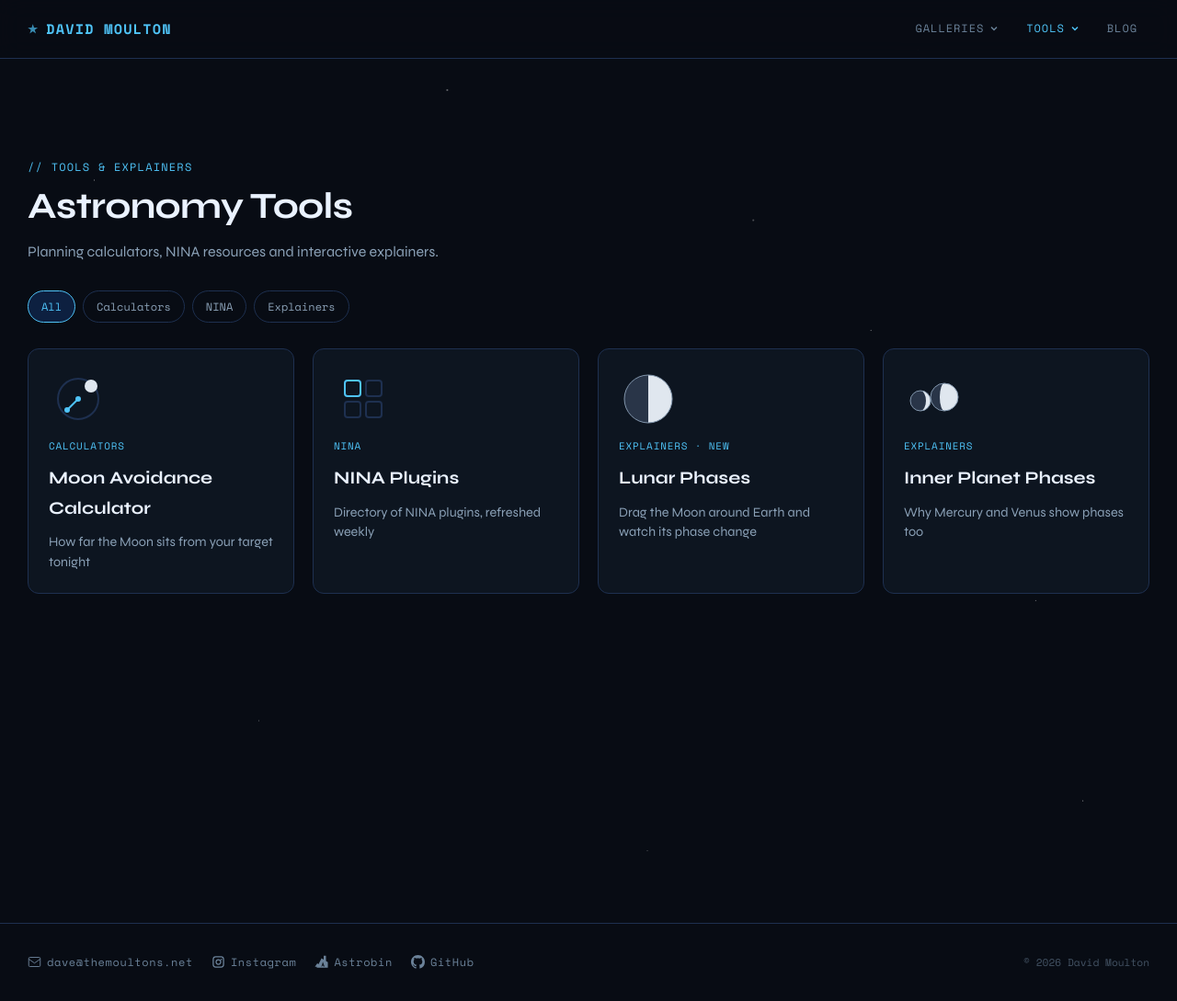
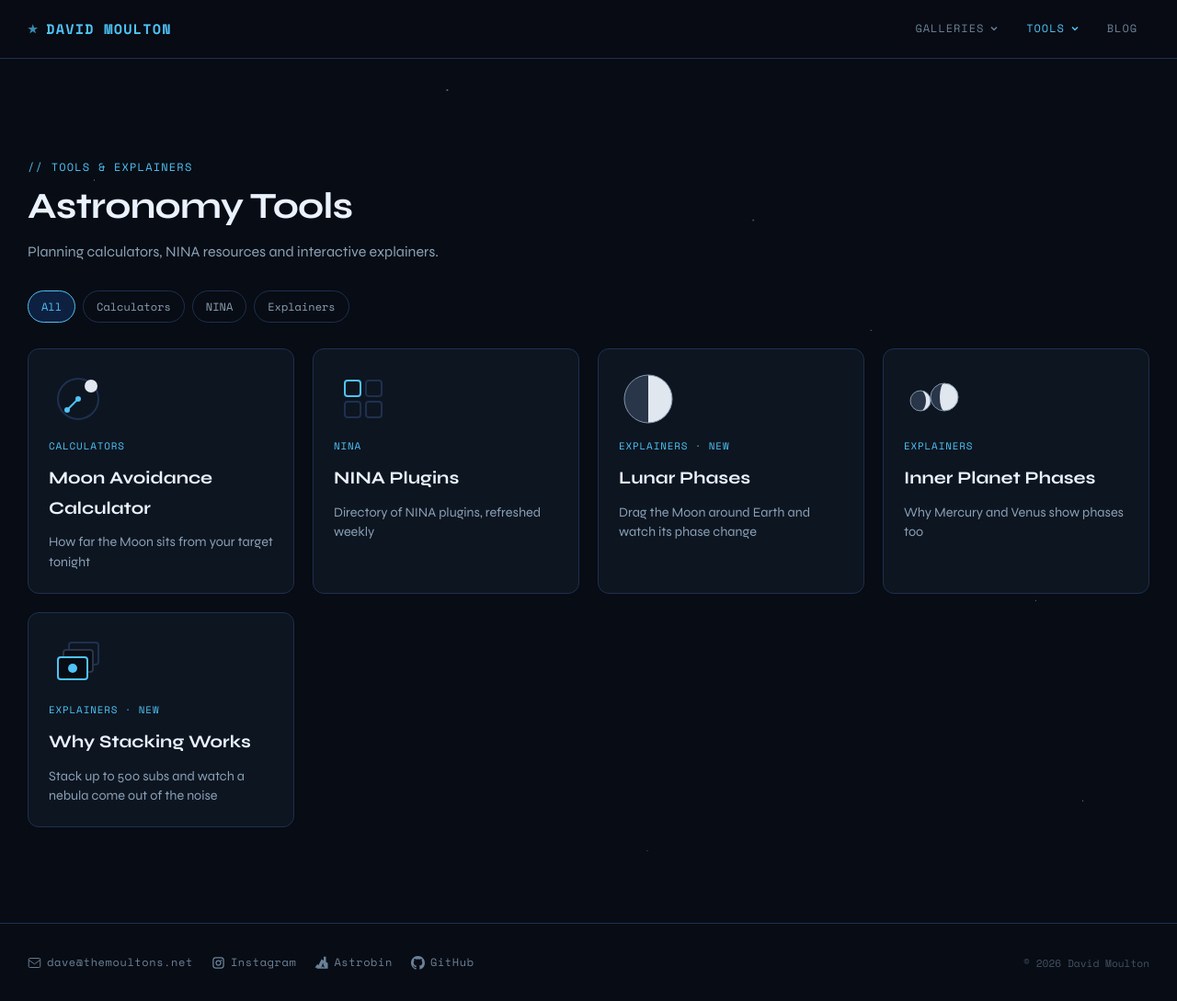
Before and after one commit to dmoulton/dmoulton.github.io, a Jekyll site: the page built from pages/tools.html, in a window 1280 px wide and 1089 px high. Shown: the whole window at 92% size. Built offline with Jekyll 4.4.1, drawn with Linux system fonts in a browser that asks for light colours; part of the change alters nothing that is shown.

Commit message:
why stacking works

```diff
--- a/_includes/tool-icon.html
+++ b/_includes/tool-icon.html
@@ -5,6 +5,8 @@
 <svg class="tool-card__icon" viewBox="0 0 64 64" aria-hidden="true"><circle cx="18" cy="34" r="11" fill="#293548"/><path d="M18 23a11 11 0 0 1 0 22 6 11 0 0 0 0-22z" fill="#e0e7ef"/><circle cx="44" cy="30" r="15" fill="#293548"/><path d="M44 15a15 15 0 0 1 0 30 5 15 0 0 1 0-30z" fill="#e0e7ef"/><circle cx="18" cy="34" r="11" fill="none" stroke="#8296ac"/><circle cx="44" cy="30" r="15" fill="none" stroke="#8296ac"/></svg>
 {%- when "orbit" -%}
 <svg class="tool-card__icon" viewBox="0 0 64 64" aria-hidden="true"><circle cx="32" cy="32" r="22" fill="none" stroke="#1e3050" stroke-width="2"/><circle cx="46" cy="18" r="7" fill="#e0e7ef"/><path d="M32 32L20 44" stroke="#4fc3f7" stroke-width="2"/><circle cx="20" cy="44" r="3" fill="#4fc3f7"/><circle cx="32" cy="32" r="3" fill="#4fc3f7"/></svg>
+{%- when "stack" -%}
+<svg class="tool-card__icon" viewBox="0 0 64 64" aria-hidden="true"><rect x="22" y="10" width="32" height="24" rx="3" fill="none" stroke="#1e3050" stroke-width="2"/><rect x="16" y="18" width="32" height="24" rx="3" fill="#080c14" stroke="#293548" stroke-width="2"/><rect x="10" y="26" width="32" height="24" rx="3" fill="#080c14" stroke="#4fc3f7" stroke-width="2"/><circle cx="26" cy="38" r="5" fill="#4fc3f7"/></svg>
 {%- when "grid" -%}
 <svg class="tool-card__icon" viewBox="0 0 64 64" aria-hidden="true"><rect x="12" y="12" width="17" height="17" rx="3" fill="none" stroke="#4fc3f7" stroke-width="2"/><rect x="35" y="12" width="17" height="17" rx="3" fill="none" stroke="#1e3050" stroke-width="2"/><rect x="12" y="35" width="17" height="17" rx="3" fill="none" stroke="#1e3050" stroke-width="2"/><rect x="35" y="35" width="17" height="17" rx="3" fill="none" stroke="#1e3050" stroke-width="2"/></svg>
 {%- else -%}
--- /dev/null
+++ b/why-stacking-works.html
@@ -0,0 +1,492 @@
+---
+layout: null
+title: Why Stacking Works
+permalink: /why-stacking-works/
+no_menu_item: true
+nav_group: tools
+nav_section: Explainers
+nav_desc: "Stack up to 500 subs and watch a nebula come out of the noise"
+nav_badge: New
+nav_icon: stack
+nav_order: 5
+---
+
+<!doctype html>
+<html lang="en">
+<head>
+<meta charset="utf-8">
+<meta name="viewport" content="width=device-width, initial-scale=1">
+<meta name="referrer" content="no-referrer">
+<title>Why Stacking Works</title>
+<link rel="preconnect" href="https://fonts.googleapis.com">
+<link rel="preconnect" href="https://fonts.gstatic.com" crossorigin>
+<link href="https://fonts.googleapis.com/css2?family=Space+Mono:ital,wght@0,400;0,700;1,400&family=Syne:wght@400;600;700;800&display=swap" rel="stylesheet">
+<style>
+html,body { margin:0;min-height:100%; }
+body { box-sizing:border-box;padding:1rem;background:#080c14; }
+#stacking { --bg:#080c14;--fg:#eaf2ff;--secondary:#9bb0c7;--border:#1e3050;--cyan:#4fc3f7;--gold:#ffd54a;color:var(--fg);max-width:980px;margin:0 auto;font-family:Syne,system-ui,sans-serif;line-height:1.5; }
+#stacking * { box-sizing:border-box; }
+#stacking h1 { font-size:clamp(1.65rem,4vw,2.15rem);margin:0 0 8px;font-weight:700;line-height:1.15; }
+#stacking h2 { font-size:1.05rem;margin:0 0 2px; }
+#stacking p { margin:0;color:var(--secondary); }
+#stacking a { color:var(--cyan); }
+#stacking :focus-visible { outline:2px solid var(--gold);outline-offset:3px; }
+#stacking .st-kicker { font:.8rem 'Space Mono',monospace;color:var(--cyan);margin-bottom:10px; }
+#stacking .st-head { margin-bottom:18px;max-width:70ch; }
+
+#stacking .st-frame { position:relative;background:#000;border-radius:5px;overflow:hidden; }
+#st-image { display:block;width:100%;height:auto;aspect-ratio:900/478; }
+#stacking .st-spot { position:absolute;width:18px;height:18px;margin:-9px 0 0 -9px;border:1.5px solid var(--gold);border-radius:50%;pointer-events:none; }
+#stacking .st-spot-label { position:absolute;transform:translate(14px,-50%);font:.72rem 'Space Mono',monospace;color:var(--gold);white-space:nowrap;pointer-events:none;text-shadow:0 0 4px #000,0 0 4px #000; }
+#stacking .st-loading { position:absolute;inset:0;display:flex;align-items:center;justify-content:center;font:.875rem 'Space Mono',monospace;color:var(--secondary);padding:16px;text-align:center; }
+
+#stacking .st-readout { display:flex;flex-wrap:wrap;align-items:baseline;gap:6px 28px;margin:16px 0 4px; }
+#stacking .st-count { font-size:clamp(1.9rem,6vw,2.75rem);font-weight:800;line-height:1.05;font-variant-numeric:tabular-nums; }
+#stacking .st-stat { font:.875rem 'Space Mono',monospace;color:var(--secondary);font-variant-numeric:tabular-nums; }
+#stacking .st-stat b { color:var(--fg);font-weight:700; }
+#stacking .st-stat.st-snr b { color:var(--gold); }
+
+#st-subs { display:block;width:100%;accent-color:var(--cyan);height:32px;margin:6px 0 0;cursor:pointer; }
+#stacking .st-ticks { position:relative;height:30px;margin:0 8px;font:.75rem 'Space Mono',monospace; }
+#stacking .st-ticks button { position:absolute;transform:translateX(-50%);background:none;border:0;padding:4px 6px;color:var(--secondary);font:inherit;cursor:pointer;border-radius:4px; }
+#stacking .st-ticks button:hover,#stacking .st-ticks button.st-current { color:var(--cyan); }
+
+#stacking .st-controls { display:flex;flex-wrap:wrap;align-items:center;gap:10px 16px;margin:8px 0 28px; }
+#stacking .st-controls button,#stacking .st-controls select { font:.875rem 'Space Mono',monospace;min-height:44px;border:1px solid var(--border);border-radius:5px;background:var(--bg);color:var(--fg);padding:0 12px; }
+#st-play { min-width:96px;background:var(--cyan)!important;color:var(--bg)!important;border-color:var(--cyan)!important;cursor:pointer; }
+#stacking .st-controls label { display:flex;align-items:center;gap:10px;font-size:.875rem;color:var(--secondary); }
+#st-sky-note { font-size:.875rem;flex:1 1 260px; }
+
+#stacking .st-plots { display:grid;grid-template-columns:1fr 1fr;gap:24px;padding:20px 0;border-top:1px solid var(--border);border-bottom:1px solid var(--border); }
+#stacking .st-plots section { min-width:0; }
+#stacking .st-plots p { font-size:.875rem;margin-bottom:8px;min-height:2.6em; }
+#stacking .st-plots canvas { display:block;width:100%;height:230px; }
+
+#stacking .st-explanation { margin-top:20px;display:grid;grid-template-columns:1fr 1fr 1fr;gap:24px; }
+#stacking .st-explanation p { font-size:.95rem; }
+#stacking .st-explanation strong { color:var(--fg); }
+#stacking .st-foot { margin-top:20px;font-size:.8rem;max-width:80ch; }
+#stacking .st-sr { position:absolute;width:1px;height:1px;padding:0;overflow:hidden;clip-path:inset(50%);white-space:nowrap; }
+
+@media(max-width:760px){
+  #stacking .st-plots { grid-template-columns:1fr; }
+  #stacking .st-plots p { min-height:0; }
+  #stacking .st-explanation { grid-template-columns:1fr;gap:14px; }
+}
+@media(max-width:420px){ body { padding-left:16px;padding-right:16px; } }
+</style>
+</head>
+<body>
+{% include back-link.html %}
+<main id="stacking">
+  <header class="st-head">
+    <p class="st-kicker">// Explore astrophotography</p>
+    <h1>Every sub is noisy. Stacking averages the noise away.</h1>
+    <p>Add more exposures of the Trifid Nebula and watch faint detail come through. The nebula is the same in every sub, but the noise is different each time.</p>
+  </header>
+
+  <div class="st-frame">
+    <canvas id="st-image" width="900" height="478" role="img" aria-label="The Trifid Nebula, stacked from 1 sub"></canvas>
+    <div class="st-spot" id="st-spot" hidden></div>
+    <div class="st-spot-label" id="st-spot-label" hidden>this spot</div>
+    <div class="st-loading" id="st-loading">Preparing subs…</div>
+  </div>
+
+  <div class="st-readout">
+    <span class="st-count" id="st-count">1 sub</span>
+    <span class="st-stat"><b id="st-time">2 min</b> total at 2 min per sub</span>
+    <span class="st-stat st-snr">Signal-to-noise at this spot: <b id="st-snr">–</b></span>
+  </div>
+
+  <label class="st-sr" for="st-subs">Number of subs stacked</label>
+  <input id="st-subs" type="range" min="0" max="17" step="1" value="0">
+  <div class="st-ticks" id="st-ticks"></div>
+
+  <div class="st-controls">
+    <button type="button" id="st-play">Play</button>
+    <label for="st-sky">Sky <select id="st-sky">
+      <option value="dark" selected>Dark site</option>
+      <option value="suburban">Suburban</option>
+      <option value="city">City</option>
+    </select></label>
+    <p id="st-sky-note"></p>
+  </div>
+
+  <div class="st-plots">
+    <section>
+      <h2>One pixel, sub by sub</h2>
+      <p>Each dot is this spot in a single sub. The running average settles on the true brightness.</p>
+      <canvas id="st-pixel" role="img" aria-label="Single sub brightness values at one pixel, with the running average approaching the true value"></canvas>
+    </section>
+    <section>
+      <h2>More subs, slower gains</h2>
+      <p>Signal-to-noise grows with the square root of the subs, so doubling it takes four times as many.</p>
+      <canvas id="st-curve" role="img" aria-label="Signal-to-noise improvement rising quickly at first and then more slowly as subs are added"></canvas>
+    </section>
+  </div>
+
+  <div class="st-explanation">
+    <p><strong>Signal repeats, noise doesn’t.</strong> Light from the nebula lands on the same pixel in every sub. Noise pushes that pixel up or down at random, so averaging keeps the nebula and shrinks the noise.</p>
+    <p><strong>Why the gains slow down.</strong> 4 subs are twice as clean as one, 16 are 4× as clean, and 64 are 8× as clean. Your first few hours change the image the most, and later hours mostly help the faintest detail.</p>
+    <p><strong>What stacking can’t fix.</strong> Anything that repeats in every sub stays in the stack, including poor focus, trailed stars, and gradients. Brighter skies add noise, so they take many more subs to reach the same result.</p>
+  </div>
+
+  <p class="st-foot">This is a simulation. Shot noise, sky glow, and read noise are calculated for each pixel and added to my finished image of M20, then averaged as if each sub were taken separately. Real stacking also calibrates and aligns the subs and rejects outliers such as satellite trails.</p>
+  <div id="st-status" class="st-sr" aria-live="polite"></div>
+</main>
+
+<script>
+(function () {
+  const IMAGE_URL = "{{ '/assets/astrophotography/explainers/m20-900x478.jpg' | prepend: site.baseurl }}";
+  const STOPS = [1, 2, 3, 4, 6, 8, 11, 16, 23, 32, 45, 64, 91, 128, 181, 256, 362, 500];
+  const TICKS = [1, 4, 16, 64, 256, 500];
+  const SUB_MINUTES = 2;
+
+  // Noise model, in electrons per sub. The image is treated as a cube-root
+  // stretch of the linear signal, which is what makes faint areas noisy.
+  const WHITE_LEVEL = 150; // Electrons that display as full white.
+  const READ_NOISE = 4;
+  const SKIES = {
+    dark: { label: "dark site", electrons: 60 },
+    suburban: { label: "suburban", electrons: 400 },
+    city: { label: "city", electrons: 1600 },
+  };
+  const SPOT = { x: 0.455, y: 0.70 }; // A faint part of the blue reflection nebula.
+  const NOISE_SCALE = 32; // Stored noise fields use int8, with 1 sigma = 32.
+
+  const $ = (id) => document.getElementById(id);
+  const canvas = $("st-image");
+  const ctx = canvas.getContext("2d", { willReadFrequently: true });
+  const W = canvas.width, H = canvas.height, COUNT = W * H;
+  const reducedMotion = matchMedia("(prefers-reduced-motion: reduce)").matches;
+
+  let source = null;       // Original RGBA pixels.
+  let noiseFields = null;  // One unit-variance noise field per stop.
+  let output = null;
+  let stopIndex = 0;
+  let sky = "dark";
+  let spotSignal = 0;
+  let timer = null;
+
+  // Seeded so that the page looks the same on every visit.
+  function makeRandom(seed) {
+    return function () {
+      seed = (seed + 0x6d2b79f5) | 0;
+      let t = Math.imul(seed ^ (seed >>> 15), 1 | seed);
+      t = (t + Math.imul(t ^ (t >>> 7), 61 | t)) ^ t;
+      return ((t ^ (t >>> 14)) >>> 0) / 4294967296;
+    };
+  }
+  function makeGaussian(random) {
+    let spare = null;
+    return function () {
+      if (spare !== null) { const s = spare; spare = null; return s; }
+      const r = Math.sqrt(-2 * Math.log(1 - random()));
+      const a = 2 * Math.PI * random();
+      spare = r * Math.sin(a);
+      return r * Math.cos(a);
+    };
+  }
+
+  // The sum of n Gaussian subs is itself Gaussian with variance n, so each stop
+  // adds one increment. This gives the same noise as adding subs one at a time.
+  function buildNoiseFields() {
+    const gaussian = makeGaussian(makeRandom(20));
+    const POOL = 1 << 18;
+    const pool = new Float32Array(POOL);
+    for (let i = 0; i < POOL; i++) pool[i] = gaussian();
+    const random = makeRandom(7);
+    const sum = new Float32Array(COUNT);
+    let previous = 0;
+    return STOPS.map((n) => {
+      const step = Math.sqrt(n - previous);
+      const toUnit = NOISE_SCALE / Math.sqrt(n);
+      const field = new Int8Array(COUNT);
+      let p = Math.floor(random() * POOL);
+      for (let i = 0; i < COUNT; i++) {
+        if ((i & 1023) === 0) p = Math.floor(random() * POOL);
+        sum[i] += step * pool[p];
+        p = (p + 1) & (POOL - 1);
+        const v = Math.round(sum[i] * toUnit);
+        field[i] = v > 127 ? 127 : v < -127 ? -127 : v;
+      }
+      previous = n;
+      return field;
+    });
+  }
+
+  function linear(pixelValue) {
+    const v = pixelValue / 255;
+    return v * v * v * WHITE_LEVEL;
+  }
+  function noisePerSub(electrons) {
+    return Math.sqrt(READ_NOISE * READ_NOISE + SKIES[sky].electrons + electrons);
+  }
+
+  function renderImage() {
+    const field = noiseFields[stopIndex];
+    const signal = new Float32Array(256);
+    const sigma = new Float32Array(256);
+    for (let v = 0; v < 256; v++) {
+      signal[v] = linear(v);
+      sigma[v] = noisePerSub(signal[v]) / Math.sqrt(STOPS[stopIndex]) / NOISE_SCALE;
+    }
+    const out = output.data, src = source;
+    // Reading green and blue at an offset gives each channel its own noise
+    // without storing three fields.
+    const G = 104729, B = 224737;
+    for (let i = 0, p = 0; i < COUNT; i++, p += 4) {
+      for (let c = 0; c < 3; c++) {
+        const v = src[p + c];
+        const z = field[c === 0 ? i : (i + (c === 1 ? G : B)) % COUNT];
+        const e = signal[v] + sigma[v] * z;
+        out[p + c] = e <= 0 ? 0 : Math.min(255, 255 * Math.cbrt(e / WHITE_LEVEL));
+      }
+      out[p + 3] = 255;
+    }
+    ctx.putImageData(output, 0, 0);
+  }
+
+  function formatTime(subs) {
+    const minutes = subs * SUB_MINUTES;
+    if (minutes < 60) return `${minutes} min`;
+    const h = Math.floor(minutes / 60), m = minutes % 60;
+    return m ? `${h} h ${m} min` : `${h} h`;
+  }
+  function snrPerSub() {
+    return spotSignal / noisePerSub(spotSignal);
+  }
+
+  function updateText() {
+    const n = STOPS[stopIndex];
+    const snr = snrPerSub() * Math.sqrt(n);
+    const countText = n === 1 ? "1 sub" : `${n} subs`;
+    $("st-count").textContent = countText;
+    $("st-time").textContent = formatTime(n);
+    $("st-snr").textContent = snr < 10 ? snr.toFixed(1) : Math.round(snr).toString();
+    canvas.setAttribute("aria-label", `The Trifid Nebula, stacked from ${countText}`);
+    $("st-status").textContent = timer ? "" : `${countText}, signal-to-noise ${snr.toFixed(1)}`;
+    document.querySelectorAll("#st-ticks button").forEach((b) => {
+      b.classList.toggle("st-current", Number(b.dataset.subs) === n);
+    });
+    const dark = SKIES.dark.electrons, rn = READ_NOISE * READ_NOISE + spotSignal;
+    const ratio = (rn + SKIES[sky].electrons) / (rn + dark);
+    $("st-sky-note").textContent = sky === "dark"
+      ? "The darkest sky here adds the least noise."
+      : `This sky takes about ${ratio < 10 ? ratio.toFixed(1) : Math.round(ratio)}× as many subs as a dark site for the same result.`;
+  }
+
+  /* ---- Plots ---- */
+  function css(name) {
+    return getComputedStyle($("stacking")).getPropertyValue(name).trim();
+  }
+  function setupPlot(el) {
+    const dpr = Math.min(2, window.devicePixelRatio || 1);
+    const w = el.clientWidth, h = el.clientHeight;
+    if (el.width !== Math.round(w * dpr)) { el.width = Math.round(w * dpr); el.height = Math.round(h * dpr); }
+    const c = el.getContext("2d");
+    c.setTransform(dpr, 0, 0, dpr, 0, 0);
+    c.clearRect(0, 0, w, h);
+    c.font = "11px 'Space Mono', monospace";
+    return { c, w, h };
+  }
+
+  const pixelSeries = (() => {
+    const g = makeGaussian(makeRandom(42));
+    return Array.from({ length: 500 }, () => g());
+  })();
+
+  function drawPixelPlot() {
+    const { c, w, h } = setupPlot($("st-pixel"));
+    const n = STOPS[stopIndex];
+    const sigma = noisePerSub(spotSignal);
+    const L = 8, R = 8, T = 10, B = 26;
+    const yMin = spotSignal - 3.2 * sigma, yMax = spotSignal + 3.2 * sigma;
+    const x = (i) => L + (Math.log(i) / Math.log(500)) * (w - L - R);
+    const y = (v) => T + (1 - (v - yMin) / (yMax - yMin)) * (h - T - B);
+    const secondary = css("--secondary");
+
+    c.strokeStyle = css("--border");
+    c.beginPath(); c.moveTo(L, h - B + .5); c.lineTo(w - R, h - B + .5); c.stroke();
+    c.fillStyle = secondary;
+    c.textAlign = "center";
+    (w < 420 ? [1, 4, 16, 64] : [1, 4, 16, 64, 256]).forEach((t) => c.fillText(t, Math.max(L + 4, x(t)), h - B + 15));
+    c.textAlign = "right";
+    c.fillText("subs", w - R, h - B + 15);
+
+    c.setLineDash([4, 4]);
+    c.strokeStyle = css("--gold");
+    c.beginPath(); c.moveTo(L, y(spotSignal)); c.lineTo(w - R, y(spotSignal)); c.stroke();
+    c.setLineDash([]);
+
+    c.fillStyle = "rgba(155,176,199,.55)";
+    for (let i = 1; i <= n; i++) {
+      const v = spotSignal + sigma * pixelSeries[i - 1];
+      c.beginPath(); c.arc(x(i), Math.max(T, Math.min(h - B, y(v))), 1.6, 0, 7); c.fill();
+    }
+    c.strokeStyle = css("--cyan");
+    c.lineWidth = 2;
+    c.beginPath();
+    let total = 0;
+    for (let i = 1; i <= n; i++) {
+      total += spotSignal + sigma * pixelSeries[i - 1];
+      const py = Math.max(T, Math.min(h - B, y(total / i)));
+      i === 1 ? c.moveTo(x(i), py) : c.lineTo(x(i), py);
+    }
+    c.stroke();
+    c.lineWidth = 1;
+    c.textAlign = "left";
+    c.fillStyle = css("--cyan");
+    c.fillText("running average", L, T + 4);
+    c.fillStyle = css("--gold");
+    c.fillText("true brightness", L + 130, T + 4);
+  }
+
+  function drawCurvePlot() {
+    const { c, w, h } = setupPlot($("st-curve"));
+    const n = STOPS[stopIndex];
+    const L = 34, R = 10, T = 10, B = 26;
+    const yTop = Math.sqrt(500);
+    const x = (s) => L + (s / 500) * (w - L - R);
+    const y = (g) => T + (1 - g / yTop) * (h - T - B);
+    const secondary = css("--secondary");
+
+    c.strokeStyle = css("--border");
+    c.beginPath(); c.moveTo(L, h - B + .5); c.lineTo(w - R, h - B + .5); c.stroke();
+    c.fillStyle = secondary;
+    c.textAlign = "right";
+    [1, 4, 8, 16].forEach((g) => {
+      const s = g * g;
+      c.strokeStyle = css("--border");
+      c.beginPath(); c.moveTo(L, y(g)); c.lineTo(x(s), y(g)); c.lineTo(x(s), h - B); c.stroke();
+      c.fillStyle = secondary;
+      c.textAlign = "right";
+      c.fillText(`${g}×`, L - 6, y(g) + 4);
+    });
+    c.textAlign = "center";
+    [64, 256, 500].forEach((s) => c.fillText(s, Math.min(w - R - 12, x(s)), h - B + 15));
+    c.textAlign = "left";
+    c.fillText("subs", L, h - B + 15);
+
+    c.strokeStyle = css("--cyan");
+    c.lineWidth = 2;
+    c.beginPath();
+    for (let s = 1; s <= 500; s += s < 20 ? 1 : 5) {
+      s === 1 ? c.moveTo(x(s), y(Math.sqrt(s))) : c.lineTo(x(s), y(Math.sqrt(s)));
+    }
+    c.stroke();
+    c.lineWidth = 1;
+
+    const g = Math.sqrt(n);
+    c.fillStyle = css("--gold");
+    c.beginPath(); c.arc(x(n), y(g), 5, 0, 7); c.fill();
+    c.textAlign = n > 330 ? "right" : "left";
+    c.fillText(n === 1 ? "single sub" : `${g < 10 ? g.toFixed(1) : Math.round(g)}× cleaner`, x(n) + (n > 330 ? -10 : 10), y(g) + (n > 330 ? 38 : 4));
+  }
+
+  function render() {
+    renderImage();
+    updateText();
+    drawPixelPlot();
+    drawCurvePlot();
+  }
+
+  /* ---- Controls ---- */
+  const slider = $("st-subs"), play = $("st-play");
+
+  function setStop(i) {
+    stopIndex = i;
+    slider.value = i;
+    render();
+  }
+  function stop(label) {
+    clearInterval(timer);
+    timer = null;
+    play.textContent = label;
+  }
+  function start() {
+    if (stopIndex >= STOPS.length - 1) setStop(0);
+    play.textContent = "Pause";
+    timer = setInterval(() => {
+      if (stopIndex >= STOPS.length - 1) { stop("Replay"); updateText(); return; }
+      setStop(stopIndex + 1);
+    }, 550);
+  }
+  play.addEventListener("click", () => {
+    if (timer) stop("Play"); else start();
+  });
+  slider.addEventListener("input", () => {
+    if (timer) stop("Play");
+    setStop(Number(slider.value));
+    if (stopIndex === STOPS.length - 1) play.textContent = "Replay";
+    else play.textContent = "Play";
+  });
+  $("st-sky").addEventListener("change", (e) => {
+    sky = e.target.value;
+    render();
+  });
+
+  const ticks = $("st-ticks");
+  TICKS.forEach((n) => {
+    const b = document.createElement("button");
+    b.type = "button";
+    b.dataset.subs = n;
+    b.textContent = n;
+    b.setAttribute("aria-label", `Show ${n} ${n === 1 ? "sub" : "subs"}`);
+    b.style.left = `${(STOPS.indexOf(n) / (STOPS.length - 1)) * 100}%`;
+    b.addEventListener("click", () => {
+      if (timer) stop("Play");
+      setStop(STOPS.indexOf(n));
+      play.textContent = stopIndex === STOPS.length - 1 ? "Replay" : "Play";
+    });
+    ticks.appendChild(b);
+  });
+
+  let resizeFrame = null;
+  new ResizeObserver(() => {
+    if (!noiseFields) return;
+    cancelAnimationFrame(resizeFrame);
+    resizeFrame = requestAnimationFrame(() => { drawPixelPlot(); drawCurvePlot(); });
+  }).observe($("st-pixel"));
+
+  /* ---- Start ---- */
+  const img = new Image();
+  img.onload = () => {
+    ctx.drawImage(img, 0, 0, W, H);
+    source = ctx.getImageData(0, 0, W, H).data;
+    output = ctx.createImageData(W, H);
+
+    // Average the area under the marker so a single star can't skew it.
+    const cx = Math.round(SPOT.x * W), cy = Math.round(SPOT.y * H);
+    let total = 0, samples = 0;
+    for (let y = cy - 5; y <= cy + 5; y++) {
+      for (let x = cx - 5; x <= cx + 5; x++) {
+        const p = (y * W + x) * 4;
+        total += linear(source[p + 2]);
+        samples++;
+      }
+    }
+    spotSignal = total / samples;
+    [$("st-spot"), $("st-spot-label")].forEach((el) => {
+      el.hidden = false;
+      el.style.left = `${SPOT.x * 100}%`;
+      el.style.top = `${SPOT.y * 100}%`;
+    });
+
+    // Let the "Preparing" message paint before the noise fields are built.
+    requestAnimationFrame(() => setTimeout(() => {
+      noiseFields = buildNoiseFields();
+      $("st-loading").hidden = true;
+      $("st-loading").style.display = "none";
+      render();
+      if (!reducedMotion) start();
+    }, 0));
+  };
+  img.onerror = () => {
+    $("st-loading").textContent = "The nebula image didn't load. Reload the page to try again.";
+  };
+  img.src = IMAGE_URL;
+})();
+</script>
+</body>
+</html>
```
Also changed, not shown: assets/astrophotography/explainers/m20-900x478.jpg (added).
